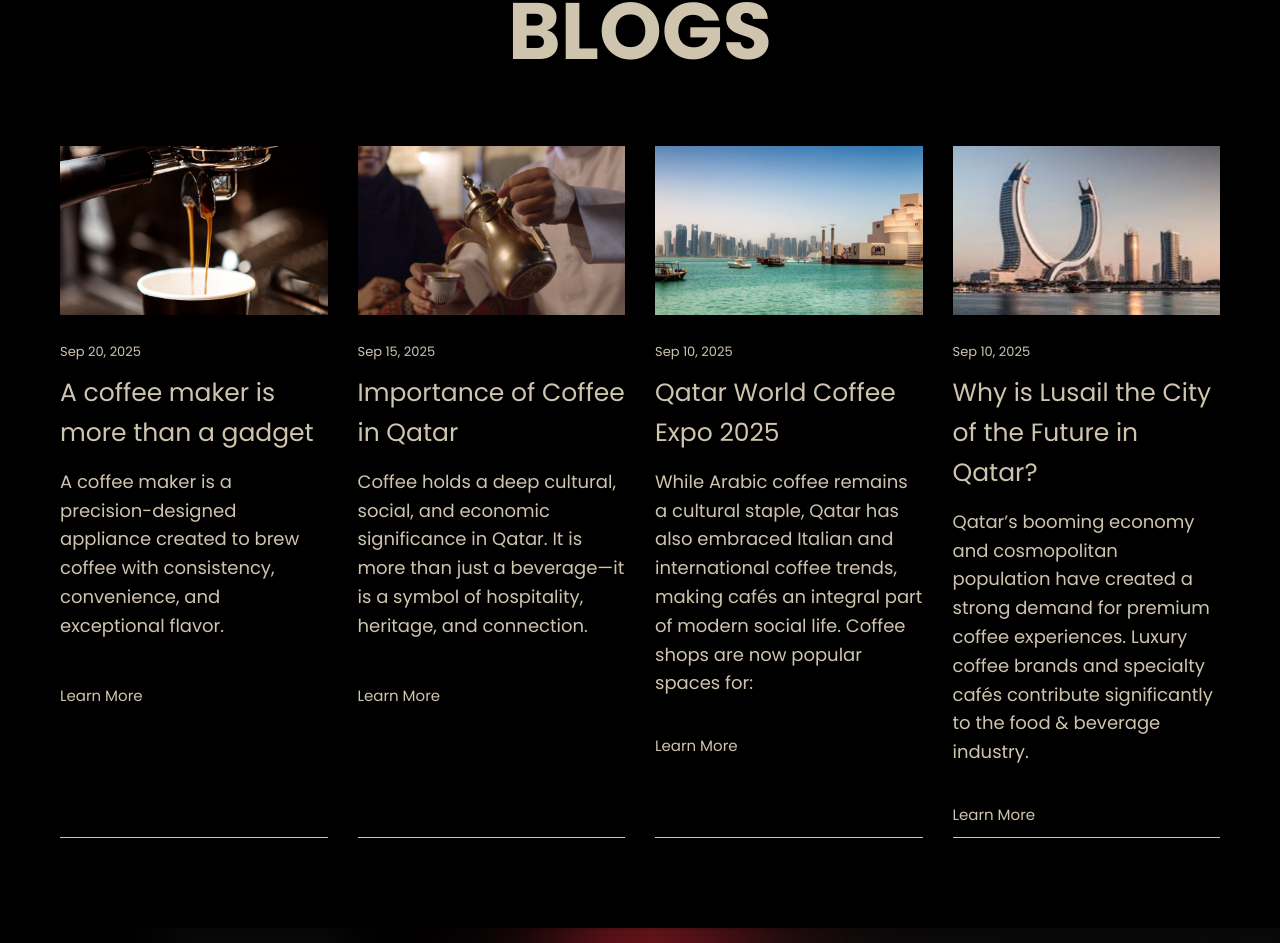
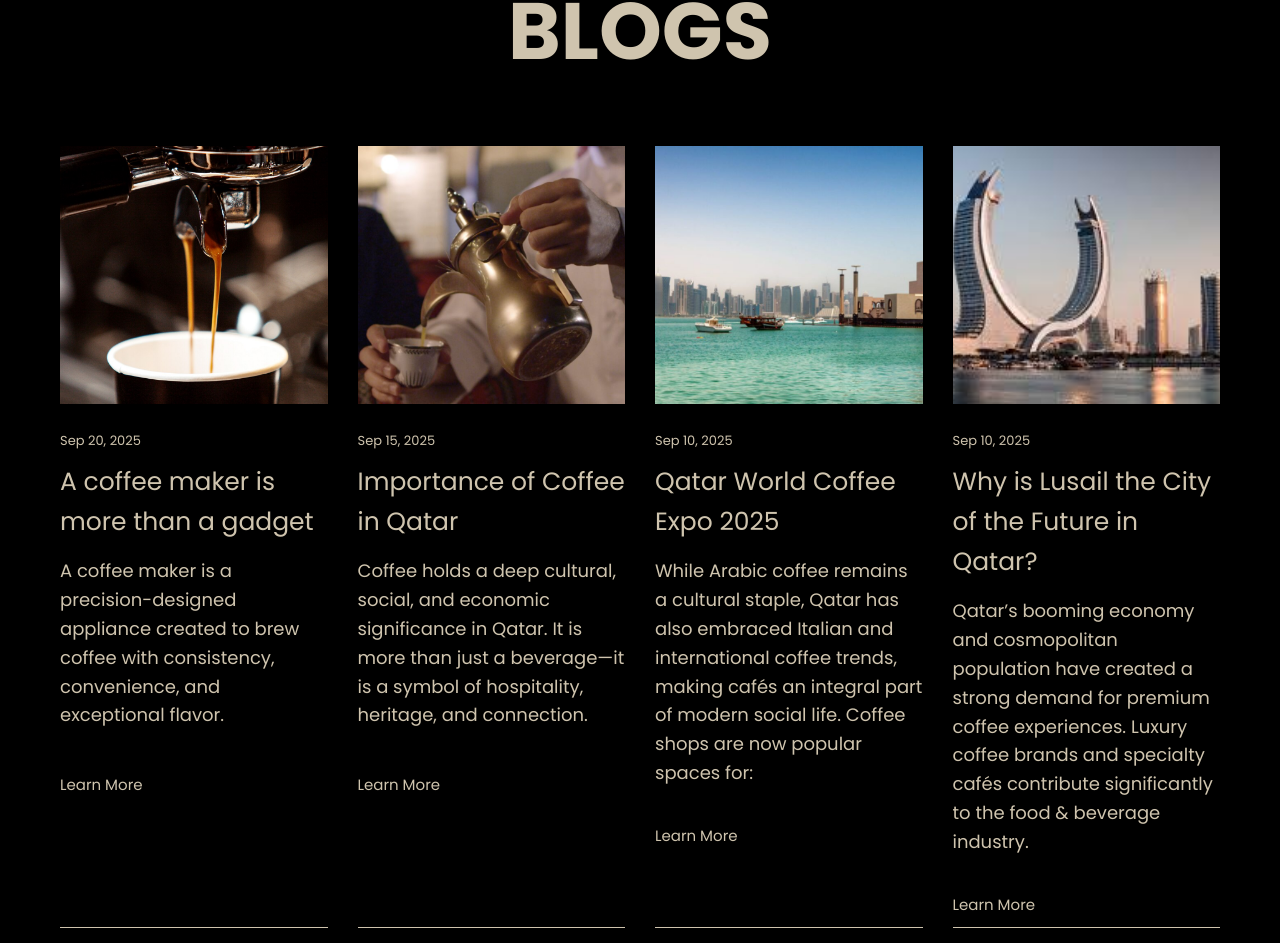
Before and after one commit to aloshvp/qawha-ventures, a Next.js app: page / in a window 1280 px wide. Shown: the part 6168-7111 px from the top of the page. Built offline with nearby package versions, Linux system fonts and the light colour scheme.

Commit message:
Update mainstyle.css

```diff
--- a/public/styles/mainstyle.css
+++ b/public/styles/mainstyle.css
@@ -178,8 +178,8 @@
 .blogItem > h5{font-size: 25px;line-height: 1.6em;font-weight: 400 !important;min-height: 80px;}
 .blogItem > p{font-size: 18px;line-height: 1.6em;margin: 15px 0 35px;min-height: 180px;}
 .blogItem > a{font-size: 15px;line-height: 1em;margin-bottom: 15px;display: inline-block;}
-.blogImg{overflow:hidden;}
-.blogImg img{transition:all 0.5s ease;}
+.blogImg{overflow:hidden;position:relative;height:258px;}
+.blogImg img{transition:transform 0.6s cubic-bezier(0.25, 0.46, 0.45, 0.94);width: 100%;height:100%;object-fit:cover;transform-origin:center;will-change:transform;}
 .blogItem:hover .blogImg img{transform:scale(1.05);}
 
 /*Brochure*/
```
